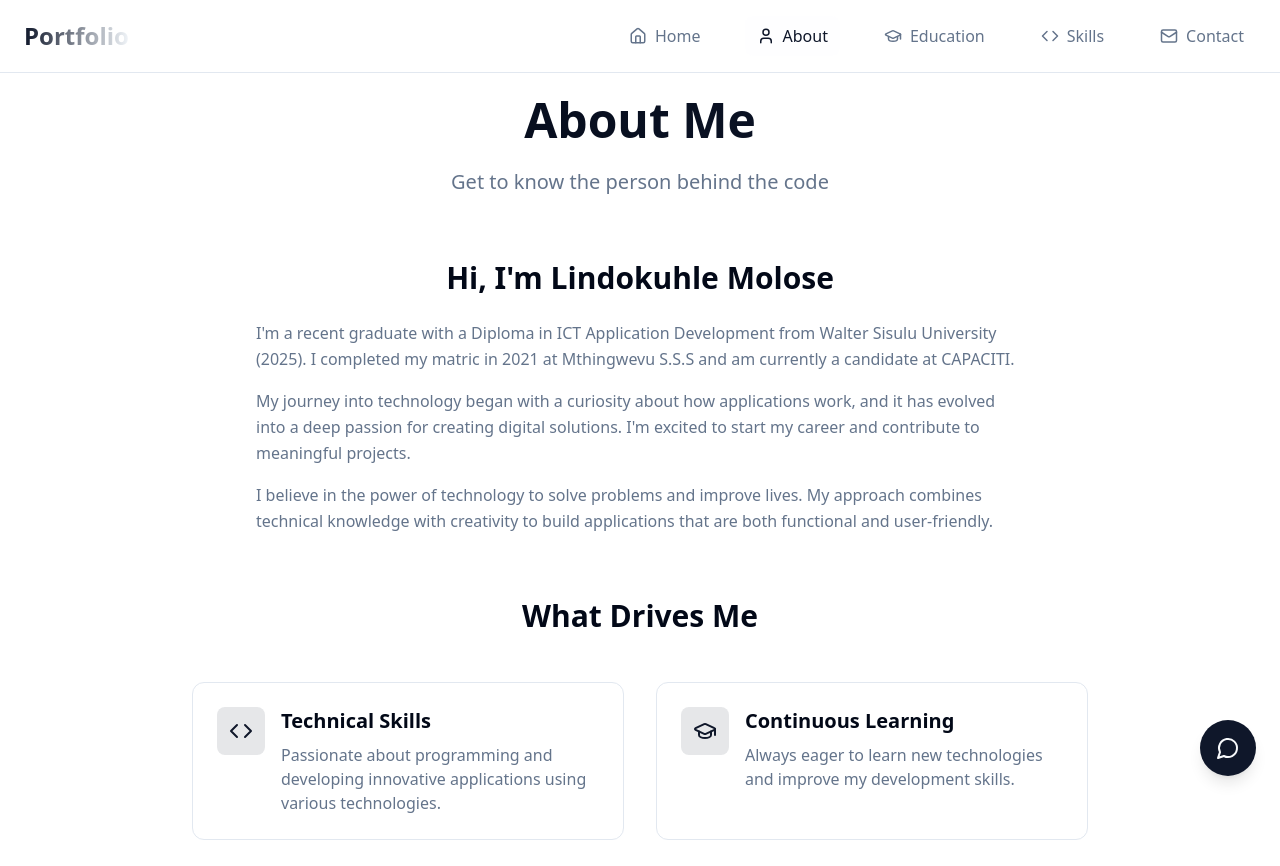
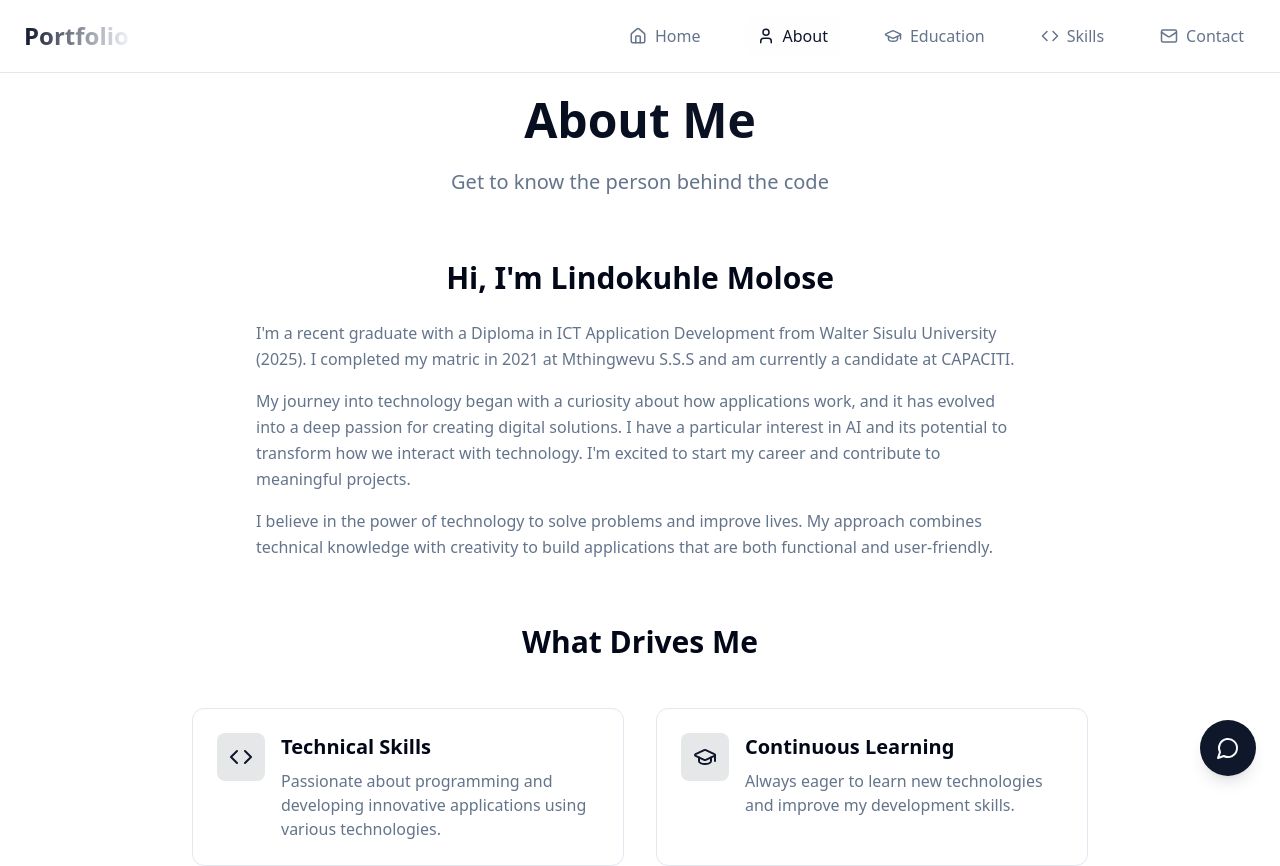
Before and after one commit to LindokuhleMolose/creative-self-reveal, a React (Vite) app: page /about in a window 1280 px wide. Shown: the top 866 px of the page. Built offline with nearby package versions, Linux system fonts and the light colour scheme.

Commit message:
Add AI interest to About page
Update About page to include interest in AI.

```diff
--- a/src/pages/About.tsx
+++ b/src/pages/About.tsx
@@ -53,6 +53,7 @@ const About = () => {
                 <p>
                   My journey into technology began with a curiosity about how applications work,
                   and it has evolved into a deep passion for creating digital solutions.
+                  I have a particular interest in AI and its potential to transform how we interact with technology.
                   I'm excited to start my career and contribute to meaningful projects.
                 </p>
                 <p>
```
